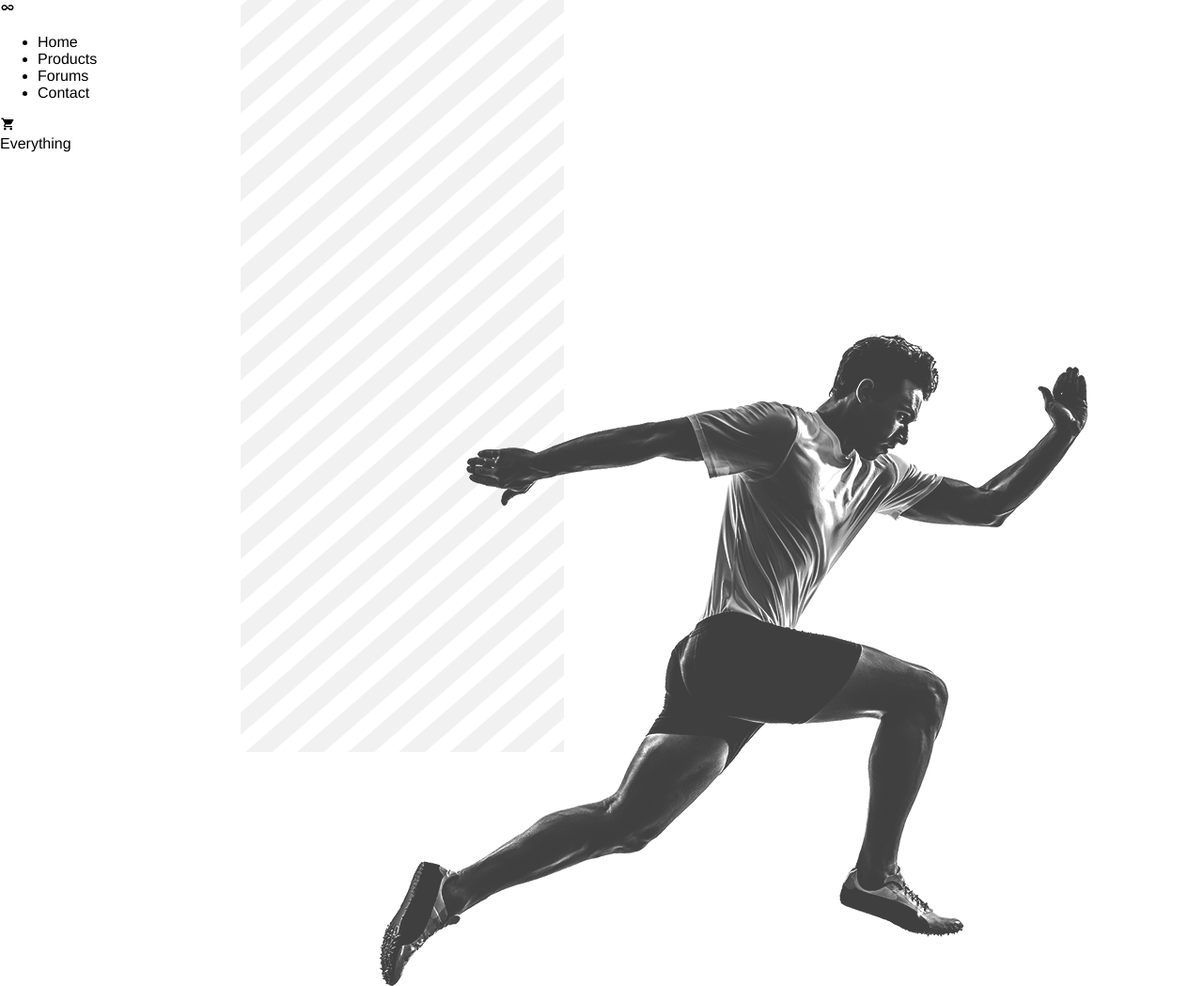
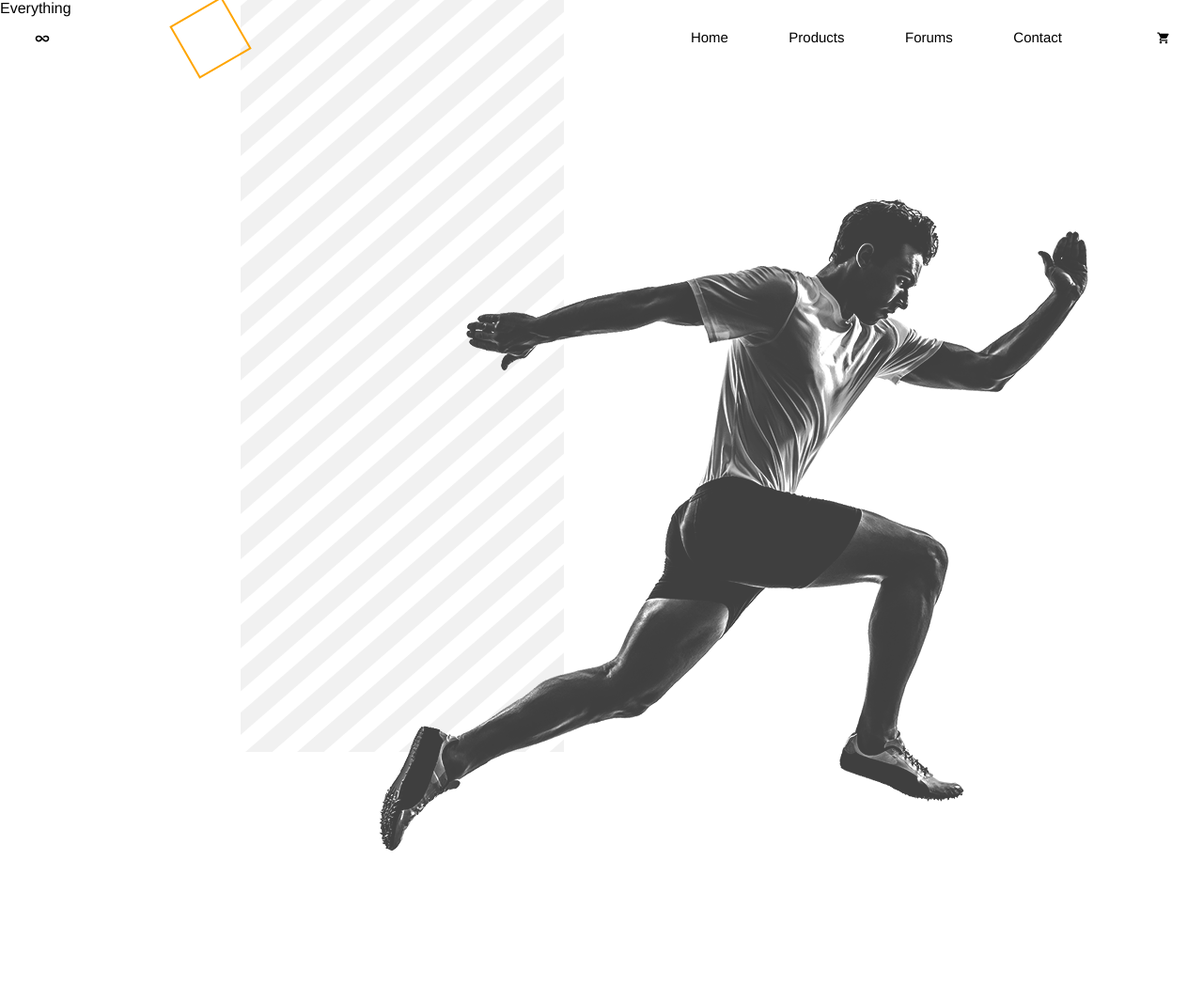
Before and after one commit to DavidVizena/sports-theme-concept, a plain HTML site: page index.html in a window 1280 px wide. Shown: the top 1049 px of the page at 94% size. Drawn offline with nearby package versions, Linux system fonts and the light colour scheme.

Commit message:
finishing box-1 pick up box-2 in the morning

```diff
--- a/css/style.css
+++ b/css/style.css
@@ -28,3 +28,47 @@ html, body {
     height: 80px;
     position: absolute;
 }
+
+.logo {
+    font-size: 18px;
+    margin: 0.2em 2em;
+    line-height: 80px;
+    position: absolute;
+}
+
+.menu {
+    position: absolute;
+    height: 80px;
+    right: 120px;
+}
+
+.menu ul {
+    list-style: none;
+}
+
+.menu ul li {
+    display: inline-block;
+    margin: 1em 0;
+    padding: 0 30px;
+    font-size: 15px;
+}
+
+.cart {
+    position: fixed;
+    font-size: 15px;
+    margin: .2em 1em;
+    line-height: 80px;
+    right: 20px;
+}
+
+.box-1 {
+    position: absolute;
+    width: 60px;
+    height: 60px;
+    background: none;
+    border: 2px solid orange;
+    top: 10%;
+    left: 15%;
+    z-index: -1;
+    transform: rotate(60deg);
+}
```
